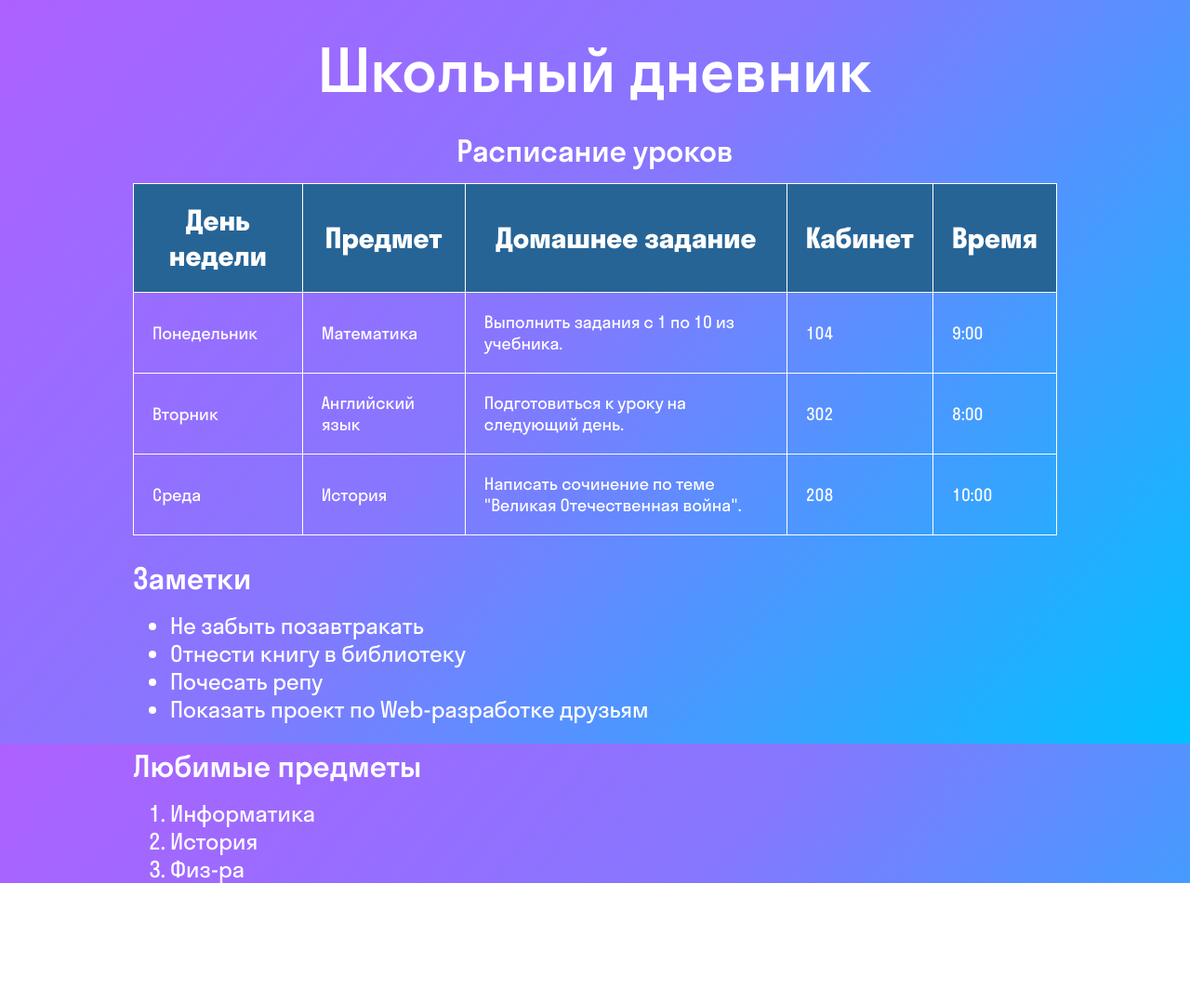
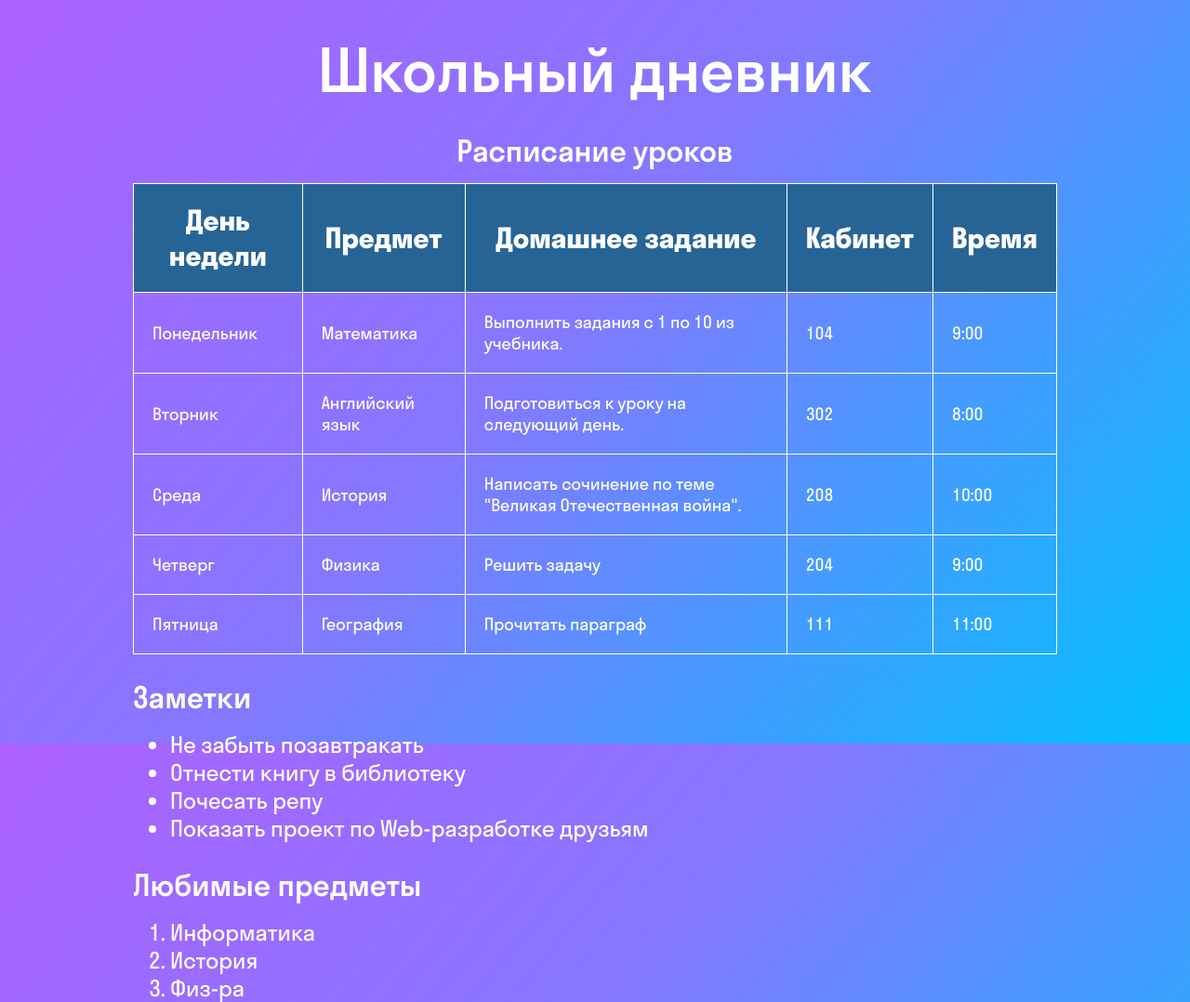
Before and after one commit to AntonZakharo/dictionary, a plain HTML site: page index.html in a window 1280 px wide. Shown: the whole page at 93% size. Before the commit the page ends 950 px from the top, so only its background shows below. Drawn offline with Linux system fonts and the light colour scheme.

Commit message:
Update index.html

```diff
--- a/index.html
+++ b/index.html
@@ -44,6 +44,20 @@
                 <td>208</td>
                 <td>10:00</td>
             </tr>
+            <tr>
+                <td>Четверг</td>
+                <td>Физика</td>
+                <td>Решить задачу</td>
+                <td>204</td>
+                <td>9:00</td>
+            </tr>
+            <tr>
+                <td>Пятницa</td>
+                <td>География</td>
+                <td>Прочитать параграф</td>
+                <td>111</td>
+                <td>11:00</td>
+            </tr>
         </table>
     </div>
     <div>
```
